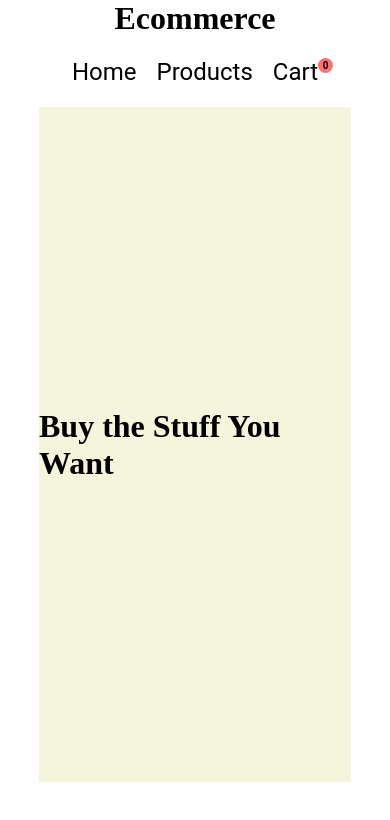
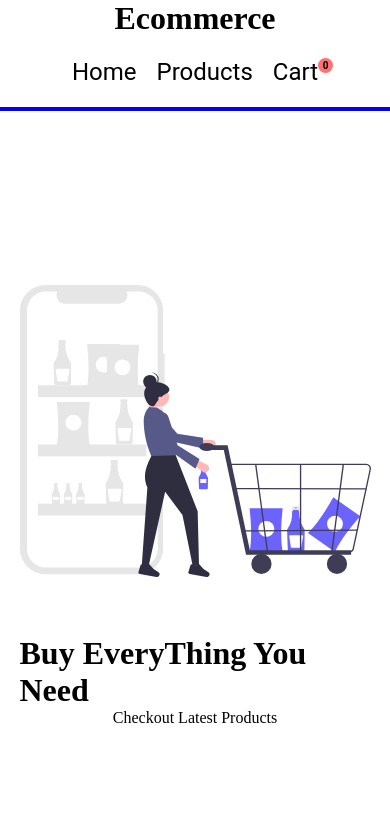
Before and after one commit to BharathSiddoji/Ecommerce-using-dummyJsonAPI, a React (Create React App) app: page / in a window 390 px wide. Shown: the top 820 px of the page. Built offline with nearby package versions, Linux system fonts and the light colour scheme; no server answers.

Commit message:
final changes

```diff
--- a/src/components/Products/products.css
+++ b/src/components/Products/products.css
@@ -4,7 +4,6 @@
     text-align: center;
 }
 .product__container{
-    margin-top: 20px;
     list-style: none;
     display: flex;
     flex-wrap: wrap;
@@ -24,7 +23,9 @@
     padding: 10px;
     text-align: center;
     position: relative;
-
+}
+.item__card:hover{
+    scale: 1.02;
 }
 .item__card img{
     width: 100%;
@@ -44,9 +45,15 @@
     color: rgb(107, 107, 107);
 }
 .item__btn{
-    padding: 5px;
+    padding: 0px;
     width: 50%;
+    height: 32px;
     background-color: black;
     color: #fff;
     border-radius: 20px;
+    border: none;
 }
+.item__btn:hover{
+    background-color: rgb(118, 118, 255);
+    color: black;
+}
--- a/src/components/cart/Cart.js
+++ b/src/components/cart/Cart.js
@@ -2,7 +2,7 @@ import React from 'react'
 import './cart.css';
 import {useSelector,useDispatch} from 'react-redux';
 import { removeItem } from '../../redux/Actions/actions';
-
+import cartImage from '../images/emptyCart.svg'
 const Cart = () => {
   const data = useSelector((state)=>state.cartReducer)
   const dispatch = useDispatch()
@@ -34,7 +34,10 @@ const Cart = () => {
      <div className="total__value cart__empty">
       <h4>Total Cart value : ${total}</h4>
      </div>
-      {items.length <= 0 ? <h1 className='cart__empty'>your Cart is  Empty</h1>: items}
+      {items.length <= 0 ?<div className="cartImage_container">
+        <img src={cartImage} alt="" />
+        <h1 className='cart__empty'>Your Cart is  Empty</h1>
+      </div> : items}
 
      </div>
     </>
--- a/src/components/cart/cart.css
+++ b/src/components/cart/cart.css
@@ -10,7 +10,7 @@
 }
 
 .Item__card{
-    width:60%;
+    width:40%;
     height: 100px;
     background-color: #fff;
     display: flex;
@@ -21,7 +21,7 @@
     border-radius: 30px;
 }
 .Item__card:hover{
-    scale: 1.1;
+    scale: 1.01;
 }
 .Item__card img{
     width: 50%;
@@ -55,8 +55,34 @@
 }
 .cart__empty{
     color: #fff;
+
 }
 .total__value{
     font-weight: 500;
     font-family: 'Roboto',sans-serif;
 }
+.cartImage_container{
+    width: 100%;
+    height: 400px;
+    background-color: #fff;
+    position: relative;
+    padding-top: 30px;
+}
+
+.cartImage_container img{
+    width: 100%;
+    height: 100%;
+}
+.cartImage_container h1{
+    color: rgb(255, 255, 255);
+    text-align: center;
+}
+
+@media screen and (max-width: 768px) {
+    .cart_itemTitle{
+        font-size: 12px;
+    }
+    .cart_itemPrice{
+        font-size: 16px;
+    }
+}
--- a/src/components/homepage/Home.js
+++ b/src/components/homepage/Home.js
@@ -1,10 +1,17 @@
 import React from "react";
 import './home.css'
+import shopping from '../images/shopping.svg';
 const Home = () => {
   return (
     <div className="home">
-      <div className="hero__section">
-        <h1>Buy the Stuff You Want </h1>
+      <div className="hero__container">
+        <div className="text__box section">
+          <h1 className="Title__text">Buy EveryThing You Need</h1>
+          <p className="subtitle">Checkout Latest Products</p>
+        </div>
+        <div className="image_container section">
+          <img src={shopping} alt="shopping image" />
+        </div>
       </div>
     </div>
   );
--- a/src/components/homepage/home.css
+++ b/src/components/homepage/home.css
@@ -1,8 +1,43 @@
+
+
+
 .home{
-    width: 80%;
+    width: 100%;
     margin-inline: auto;
-    height: 80vh;
-    background-color: beige;
+    height: 100vh;
+    background-color: rgb(255, 255, 255);
     display: grid;
     place-items: center;
 }
+.hero__container{
+    display: flex;
+}
+.text__box{
+    display: flex;
+    align-items: center;
+    flex-direction: column;
+    justify-content: center;
+}
+
+.section{
+    width: 50%;
+    height: auto;
+}
+.image_container img{
+    width: 100%;
+    height: auto;
+}
+
+@media screen and (max-width: 768px) {
+    .hero__container{
+        flex-direction: column-reverse;
+        justify-content: center;
+        align-items: center;
+    }
+    .section{
+        width: 90%;
+    }
+    .text__box{
+        height: 200px;
+    }
+}
--- a/src/components/navigation/Navigation.js
+++ b/src/components/navigation/Navigation.js
@@ -6,7 +6,7 @@ import { useSelector } from "react-redux";
 const Navigation = () => {
   const itemsInCart = useSelector((state)=>state.cartReducer)
   return (
-    <>
+    <div className="nav__header">
     <h1 className="logo">Ecommerce</h1>
       <nav className="nav__bar">
       <div className="navLinks__container">
@@ -17,7 +17,7 @@ const Navigation = () => {
         </ul>
       </div>
       </nav>
-    </>
+    </div>
   );
 };
 
--- a/src/components/navigation/nav.css
+++ b/src/components/navigation/nav.css
@@ -1,3 +1,12 @@
+.nav__header{
+    position: sticky;
+    top: 0px;
+    z-index: 2;
+    border-bottom: 4px solid blue;
+}
+.logo{
+background-color: #fff;
+}
 .nav__bar{
     width: 100%;
     display: flex;
```
Also changed, not shown: src/components/images/emptyCart.svg (added), src/components/images/shopping.svg (added).
